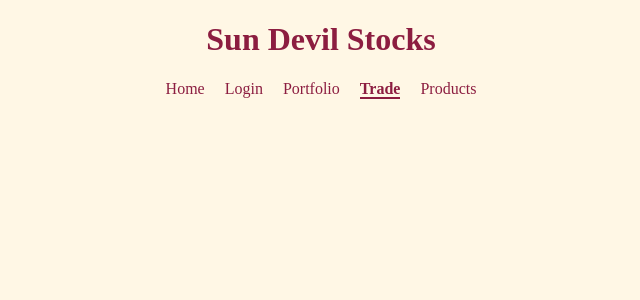
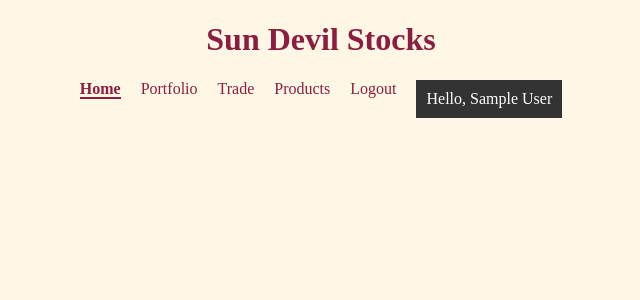
Before and after one commit to abatker/sundevilstocks2, a Flask app: page /trade in a window 1280 px wide. Shown: the top 300 px of the page, without its empty margins (319-959 px from the left). Run offline with Flask 3, Linux system fonts and the light colour scheme; the visitor is signed in with stand-in values (Sample User, id 1); some libraries are stand-ins or nearby versions.

Commit message:
Update trade.html

```diff
--- a/app/templates/trade.html
+++ b/app/templates/trade.html
@@ -11,13 +11,18 @@
             <h1>Sun Devil Stocks</h1>
             <nav>
                 <ul>
-                    <li><a href="{{ url_for('home') }}">Home</a></li>
-                    <li><a href="{{ url_for('login') }}">Login</a></li>
+                    <li><a href="{{ url_for('home') }}" class='active'>Home</a></li>
                     <li><a href="{{ url_for('portfolio') }}">Portfolio</a></li>
-                    <li><a href="{{ url_for('trade') }}" class='active'>Trade</a></li>
+                    <li><a href="{{ url_for('trade') }}">Trade</a></li>
                     <li><a href="{{ url_for('products') }}">Products</a></li>
-
-                </ul>
+                    {% if 'loggedin' in session %}
+                      <li><a href="{{ url_for('logout') }}">Logout</a></li>
+                      <li class="user-name">Hello, {{ session['username'] }}</li>
+                    {% else %}
+                      <li><a href="{{ url_for('login') }}">Login</a></li>
+                      <li><a href="{{ url_for('register') }}">Register</a></li>
+                    {% endif %}
+                  </ul>
             </nav>
         </header>
     </body>
```
